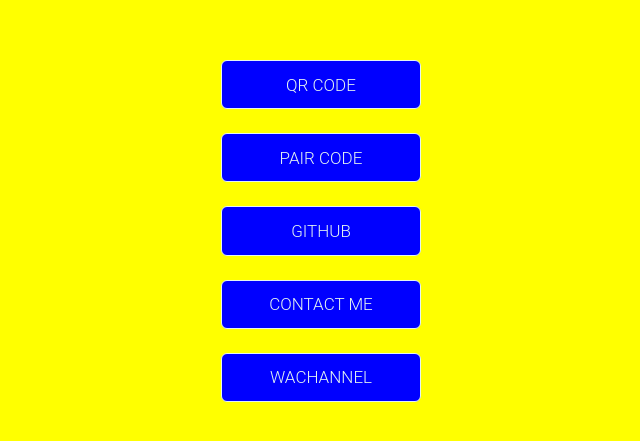
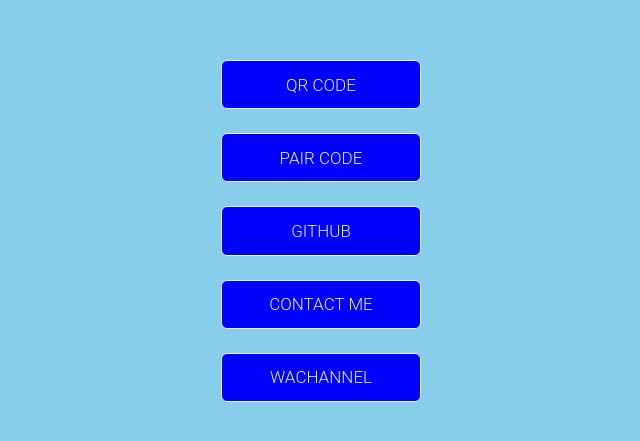
Before and after one commit to ibrahimaitech/Ibrahim-renfe, a website: page index.html in a window 1280 px wide. Shown: the part 157-598 px from the top of the page, without its empty margins (319-959 px from the left). Drawn offline with Linux system fonts and the light colour scheme.

Commit message:
Update index.html

```diff
--- a/index.html
+++ b/index.html
@@ -12,7 +12,7 @@
       justify-content: center;
       height: 100vh;
       margin: 0;
-      background-color: Yellow
+      background-color: skyblue
     }
 
     .btn {
```
